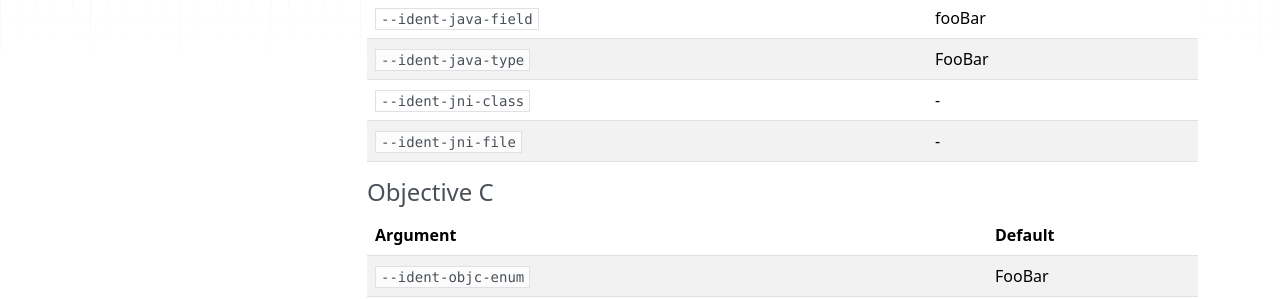
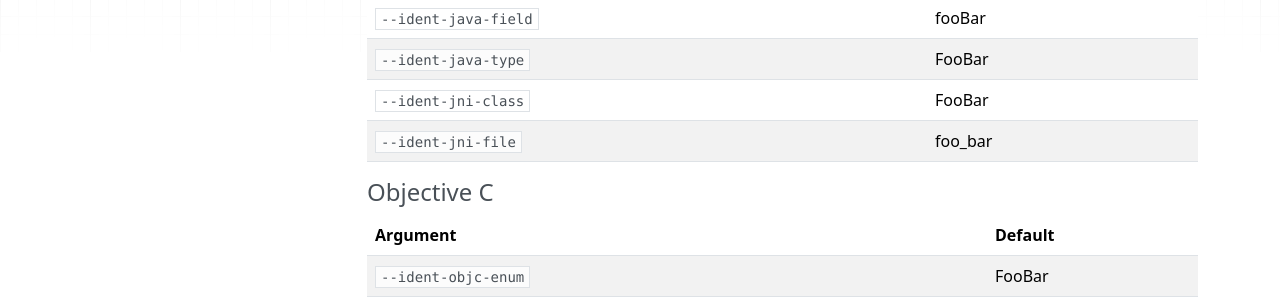
Before and after one commit to cross-language-cpp/djinni-generator, an MkDocs documentation site: the page built from docs/cli-usage.md, in a window 1280 px wide and 900 px high, scrolled down 6719 px. Shown: the part 254-553 px from the top of the window. Built offline with MkDocs 1.6.1, drawn with Linux system fonts in a browser that asks for light colours; nearby versions of some CDN libraries.

Commit message:
Update docs/cli-usage.md
Co-authored-by: Leandro Freitas <freitass@gmail.com>

```diff
--- a/docs/cli-usage.md
+++ b/docs/cli-usage.md
@@ -215,8 +215,8 @@ The best way to find out how that works is playing around with different values
 | `--ident-java-enum` | FOO_BAR |
 | `--ident-java-field` | fooBar |
 | `--ident-java-type` | FooBar |
-| `--ident-jni-class` | - |
-| `--ident-jni-file` | - |
+| `--ident-jni-class` | FooBar |
+| `--ident-jni-file` | foo_bar |
 
 #### Objective C
 
```
